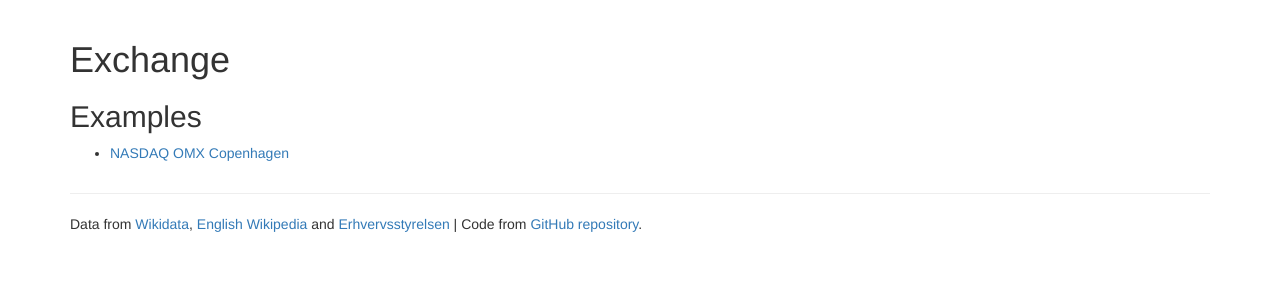
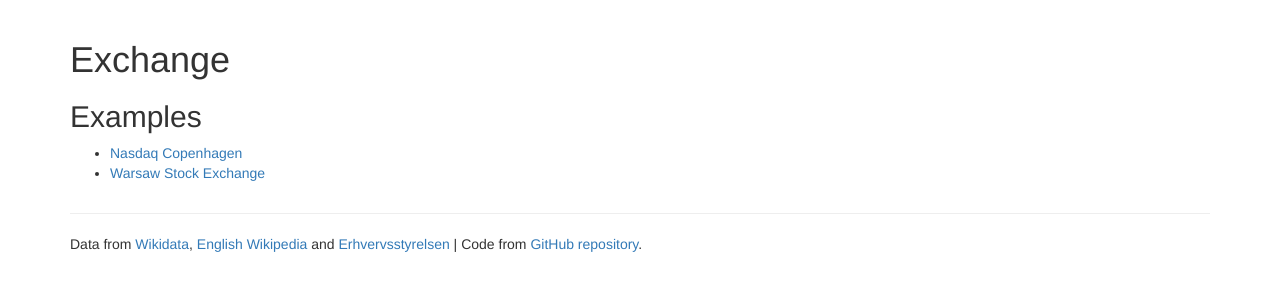
Before and after one commit to fnielsen/cvrminer, a Flask app: page /exchange/ in a window 1280 px wide. Shown: the part 50-350 px from the top of the page. Run offline with Flask 2, Linux system fonts and the light colour scheme; some libraries are stand-ins or nearby versions.

Commit message:
Add example

```diff
--- a/cvrminer/app/templates/exchange_empty.html
+++ b/cvrminer/app/templates/exchange_empty.html
@@ -8,7 +8,8 @@
 <h2>Examples</h2>
 
 <ul>
-  <li><a href="Q1019983">NASDAQ OMX Copenhagen</a></li>
+  <li><a href="Q1019983">Nasdaq Copenhagen</a></li>
+  <li><a href="Q59551">Warsaw Stock Exchange</a></li>
 </ul>
 
 
```
